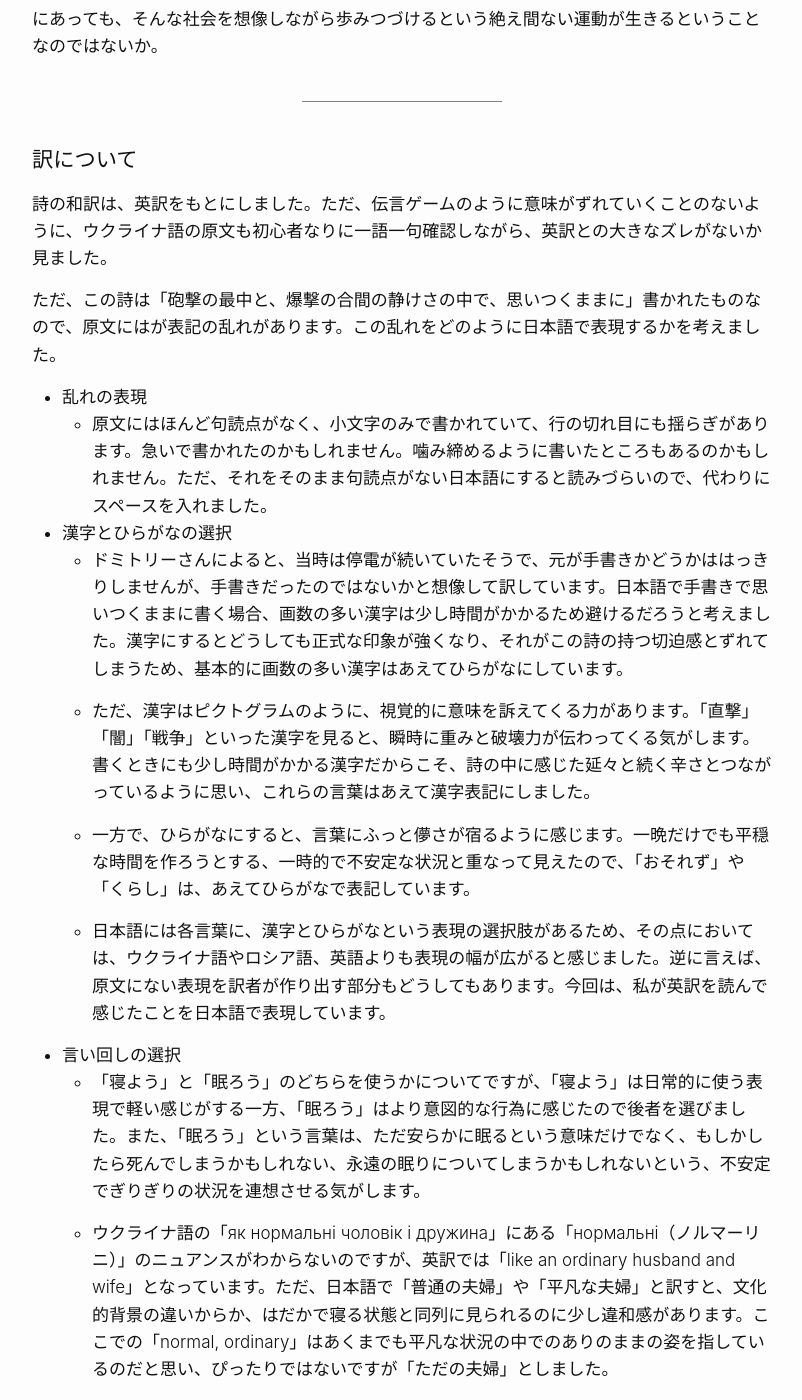
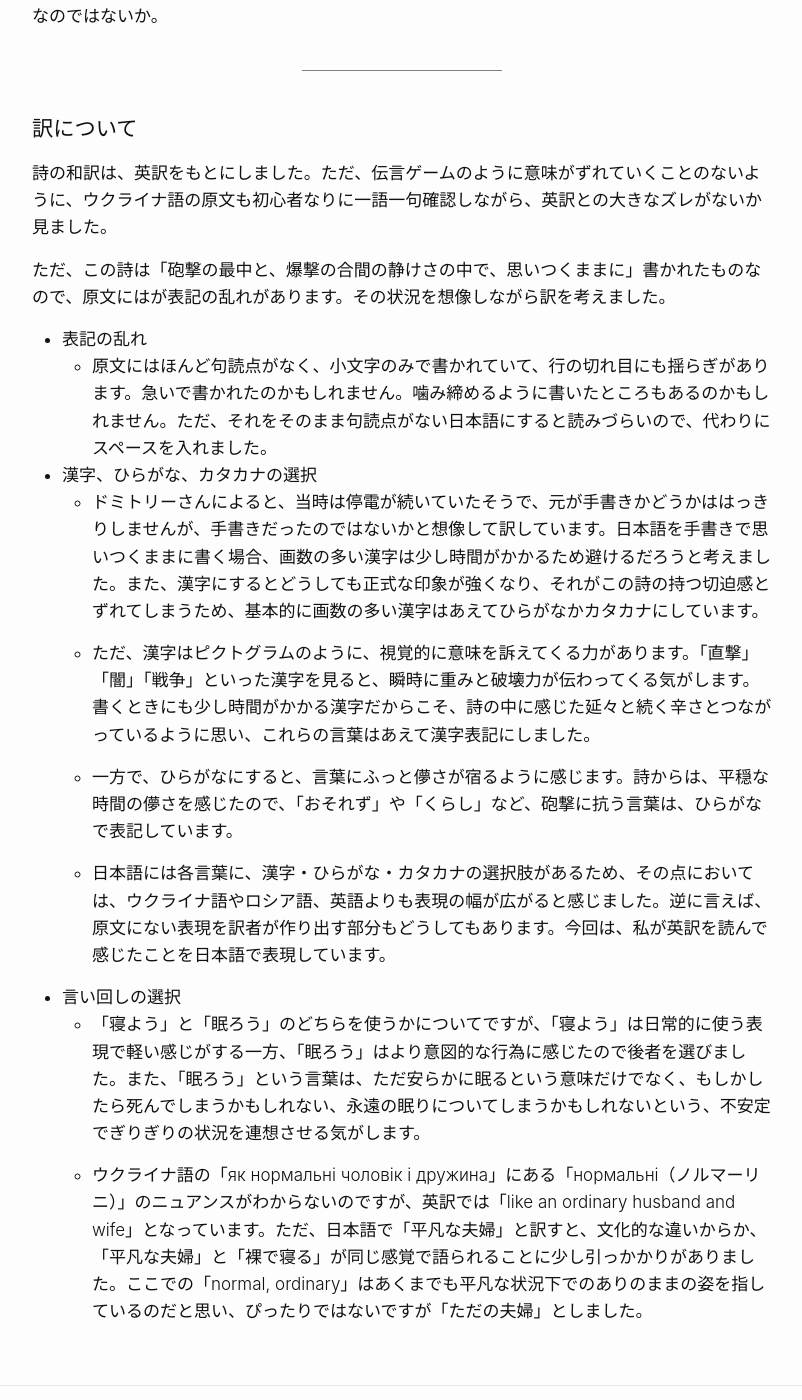
Before and after one commit to nyayava/nyayava.github.io, a Jekyll site: the page built from _posts/2025-09-15-narnia.md, in a window 1280 px wide and 1400 px high, scrolled down 3558 px. Shown: the whole window, without its empty margins (238-1040 px from the left). Built offline with Jekyll 4.4.1, drawn with Linux system fonts in a browser that asks for light colours; some of the changed text lies outside the part shown.

Commit message:
revised #2 narnia

```diff
--- a/_config.yml
+++ b/_config.yml
@@ -35,8 +35,9 @@
 # If you want to link only specific pages in your header, uncomment
 # this and add the path to the pages in order as they should show up
 # header_pages:
-#   - index.html
-#   - about.html
+#   - index.md
+#   - about.md
+
 
 
 # Build settings
--- a/_layouts/home.html
+++ b/_layouts/home.html
@@ -28,7 +28,7 @@
       {%- endfor -%}
     </ul>
 
-    <p class="rss-subscribe">subscribe <a href="{{ "/feed.xml" | relative_url }}">via RSS</a></p>
+    <!-- <p class="rss-subscribe">subscribe <a href="{{ "/feed.xml" | relative_url }}">via RSS</a></p> -->
   {%- endif -%}
 
 </div>
--- a/_posts/2025-09-15-narnia.md
+++ b/_posts/2025-09-15-narnia.md
@@ -5,7 +5,7 @@
 ---
 
 
-### ナルニア
+#### ナルニア
 ウクライナの詩人、ドミトリー・ブリズニュークによる詩『ナルニア』より一節：
 
 <div style="margin-top: 20px;"></div>
@@ -41,7 +41,7 @@
 <div style="margin-top: 40px;"></div>
 
 
-### Narnia
+#### Narnia
 Exercpt from *Narnia*, by Dmitry Blizniuk, a Ukrainian poet based in Kharkiv
 Translated from Russian by Yana Kane
 Edited by Bruce Esrig
@@ -73,7 +73,7 @@
 
 
 
-### *Нарнія*
+#### *Нарнія*
 уривок
 Дмитро Близнюк
 
@@ -103,11 +103,11 @@
 
 #### 詩の背景
 
-『ナルニア』が書かれたのは、ロシアによる侵攻が始まったばかりの2022年3月です。ウクライナ東部の都市ハルキウが、激しい攻撃にさらされる中、現地に暮らす詩人ドミトリー・ブリズニュークさんによって書かれました。原文を読むと、詩の途中で句読点やカンマ、大文字・小文字の使い方が変化していることがわかります。ドミトリーさん曰く「砲撃の最中と、爆撃の合間の静けさの中で、思いつくままに書きました。今、殺されるかもしれない、あるいは1時間後かもしれない。そんな状況が延々と続いているという、暗く狂った現実をそのまま伝えるために、あえて修正はしませんでした」
+『ナルニア』が書かれたのは、ロシアによるウクライナ侵攻が始まったばかりの2022年3月です。ウクライナ東部の都市ハルキウが、激しい攻撃にさらされる中、現地に暮らす詩人ドミトリー・ブリズニュークさんによって書かれました。原文を読むと、カンマがなかったり、行の切れ目が不揃いなのがわかります。ドミトリーさん曰く「砲撃の最中と、爆撃の合間の静けさの中で、思いつくままに書きました。今、殺されるかもしれない、あるいは1時間後かもしれない。そんな状況が延々と続いているという、暗く狂った現実をそのまま伝えるために、あえて修正はしませんでした」
 
-ハルキウはロシア国境に近く、住民の多くがロシア語を話す地域だったため、この詩も最初はロシア語で書かれていました。そのロシア語の英訳を手がけたのが、旧ソ連出身で今はアメリカに暮らすヤナ・ケインさん。私は彼女の英訳を2023年10月に刊行されたアメリカの文芸誌 [*American Chordata*](https://stackmagazines.com/magazine/american-chordata-13/) で読みました。彼女が手がけた他の反戦詩の英訳や、その際に彼女が感じたことについては、[World Literature Today の記事](https://worldliteraturetoday.org/blog/translation/different-coin-equal-sum-translating-kopilka-poetry-witness-and-antiwar-protest)で読むことができます。
+ハルキウはロシア国境に近いこともあって、住民の多くがロシア語を話す地域でした。この詩も最初はロシア語で書かれていました。その元のロシア語の英訳を手がけたのが、旧ソ連出身で今はアメリカに暮らすヤナ・ケインさん。私は彼女の英訳を2023年10月に刊行されたアメリカの文芸誌 [*American Chordata*](https://stackmagazines.com/magazine/american-chordata-13/) で読みました。ヤナさんは他にも、戦争下で生きている人々のロシア語の文章の英訳を手がけており、詳しくは、[World Literature Today の記事](https://worldliteraturetoday.org/blog/translation/different-coin-equal-sum-translating-kopilka-poetry-witness-and-antiwar-protest)で読むことができます。
 
-現在ウクライナでは、これまで話されてきたロシア語からウクライナ語へと移行する動きが進んでおり、この詩もロシア語からウクライナ語に書き直され、別の雑誌に出版されています。ウクライナ語の原文と英訳の[全文](https://othersideofhope.com/uploads/1/3/7/3/137328322/dmitry_blizniuk.pdf)は雑誌 *the other side of hope* のウェブサイトで読むことができます。
+ウクライナにはロシア語を母語とする人が多いものの、最近は意識的にウクライナ語を使う人が増えているようです。この詩もロシア語からウクライナ語に書き直されており、その原文と英訳は、雑誌 *the other side of hope* の[ウェブサイト](https://othersideofhope.com/uploads/1/3/7/3/137328322/dmitry_blizniuk.pdf)で読むことができます。
 
 <!-- add some line break, horizontal line, and another break -->
 <div style="margin-top: 40px;"></div>
@@ -133,22 +133,22 @@
 
 詩の和訳は、英訳をもとにしました。ただ、伝言ゲームのように意味がずれていくことのないように、ウクライナ語の原文も初心者なりに一語一句確認しながら、英訳との大きなズレがないか見ました。
 
-ただ、この詩は「砲撃の最中と、爆撃の合間の静けさの中で、思いつくままに」書かれたものなので、原文にはが表記の乱れがあります。この乱れをどのように日本語で表現するかを考えました。
+ただ、この詩は「砲撃の最中と、爆撃の合間の静けさの中で、思いつくままに」書かれたものなので、原文にはが表記の乱れがあります。その状況を想像しながら訳を考えました。
 
-* 乱れの表現
+* 表記の乱れ
   * 原文にはほんど句読点がなく、小文字のみで書かれていて、行の切れ目にも揺らぎがあります。急いで書かれたのかもしれません。噛み締めるように書いたところもあるのかもしれません。ただ、それをそのまま句読点がない日本語にすると読みづらいので、代わりにスペースを入れました。
 
-* 漢字とひらがなの選択
-  * ドミトリーさんによると、当時は停電が続いていたそうで、元が手書きかどうかははっきりしませんが、手書きだったのではないかと想像して訳しています。日本語で手書きで思いつくままに書く場合、画数の多い漢字は少し時間がかかるため避けるだろうと考えました。漢字にするとどうしても正式な印象が強くなり、それがこの詩の持つ切迫感とずれてしまうため、基本的に画数の多い漢字はあえてひらがなにしています。
+* 漢字、ひらがな、カタカナの選択
+  * ドミトリーさんによると、当時は停電が続いていたそうで、元が手書きかどうかははっきりしませんが、手書きだったのではないかと想像して訳しています。日本語を手書きで思いつくままに書く場合、画数の多い漢字は少し時間がかかるため避けるだろうと考えました。また、漢字にするとどうしても正式な印象が強くなり、それがこの詩の持つ切迫感とずれてしまうため、基本的に画数の多い漢字はあえてひらがなかカタカナにしています。
 
   *  ただ、漢字はピクトグラムのように、視覚的に意味を訴えてくる力があります。「直撃」「闇」「戦争」といった漢字を見ると、瞬時に重みと破壊力が伝わってくる気がします。書くときにも少し時間がかかる漢字だからこそ、詩の中に感じた延々と続く辛さとつながっているように思い、これらの言葉はあえて漢字表記にしました。
 
-  * 一方で、ひらがなにすると、言葉にふっと儚さが宿るように感じます。一晩だけでも平穏な時間を作ろうとする、一時的で不安定な状況と重なって見えたので、「おそれず」や「くらし」は、あえてひらがなで表記しています。
+  * 一方で、ひらがなにすると、言葉にふっと儚さが宿るように感じます。詩からは、平穏な時間の儚さを感じたので、「おそれず」や「くらし」など、砲撃に抗う言葉は、ひらがなで表記しています。
 
-  * 日本語には各言葉に、漢字とひらがなという表現の選択肢があるため、その点においては、ウクライナ語やロシア語、英語よりも表現の幅が広がると感じました。逆に言えば、原文にない表現を訳者が作り出す部分もどうしてもあります。今回は、私が英訳を読んで感じたことを日本語で表現しています。
+  * 日本語には各言葉に、漢字・ひらがな・カタカナの選択肢があるため、その点においては、ウクライナ語やロシア語、英語よりも表現の幅が広がると感じました。逆に言えば、原文にない表現を訳者が作り出す部分もどうしてもあります。今回は、私が英訳を読んで感じたことを日本語で表現しています。
 
 
 * 言い回しの選択
   * 「寝よう」と「眠ろう」のどちらを使うかについてですが、「寝よう」は日常的に使う表現で軽い感じがする一方、「眠ろう」はより意図的な行為に感じたので後者を選びました。また、「眠ろう」という言葉は、ただ安らかに眠るという意味だけでなく、もしかしたら死んでしまうかもしれない、永遠の眠りについてしまうかもしれないという、不安定でぎりぎりの状況を連想させる気がします。
 
-  * ウクライナ語の「як нормальні чоловік і дружина」にある「нормальні（ノルマーリニ）」のニュアンスがわからないのですが、英訳では「like an ordinary husband and wife」となっています。ただ、日本語で「普通の夫婦」や「平凡な夫婦」と訳すと、文化的背景の違いからか、はだかで寝る状態と同列に見られるのに少し違和感があります。ここでの「normal, ordinary」はあくまでも平凡な状況の中でのありのままの姿を指しているのだと思い、ぴったりではないですが「ただの夫婦」としました。
+  * ウクライナ語の「як нормальні чоловік і дружина」にある「нормальні（ノルマーリニ）」のニュアンスがわからないのですが、英訳では「like an ordinary husband and wife」となっています。ただ、日本語で「平凡な夫婦」と訳すと、文化的な違いからか、「平凡な夫婦」と「裸で寝る」が同じ感覚で語られることに少し引っかかりがありました。ここでの「normal, ordinary」はあくまでも平凡な状況下でのありのままの姿を指しているのだと思い、ぴったりではないですが「ただの夫婦」としました。
```
Also changed, not shown: 7 other files.
